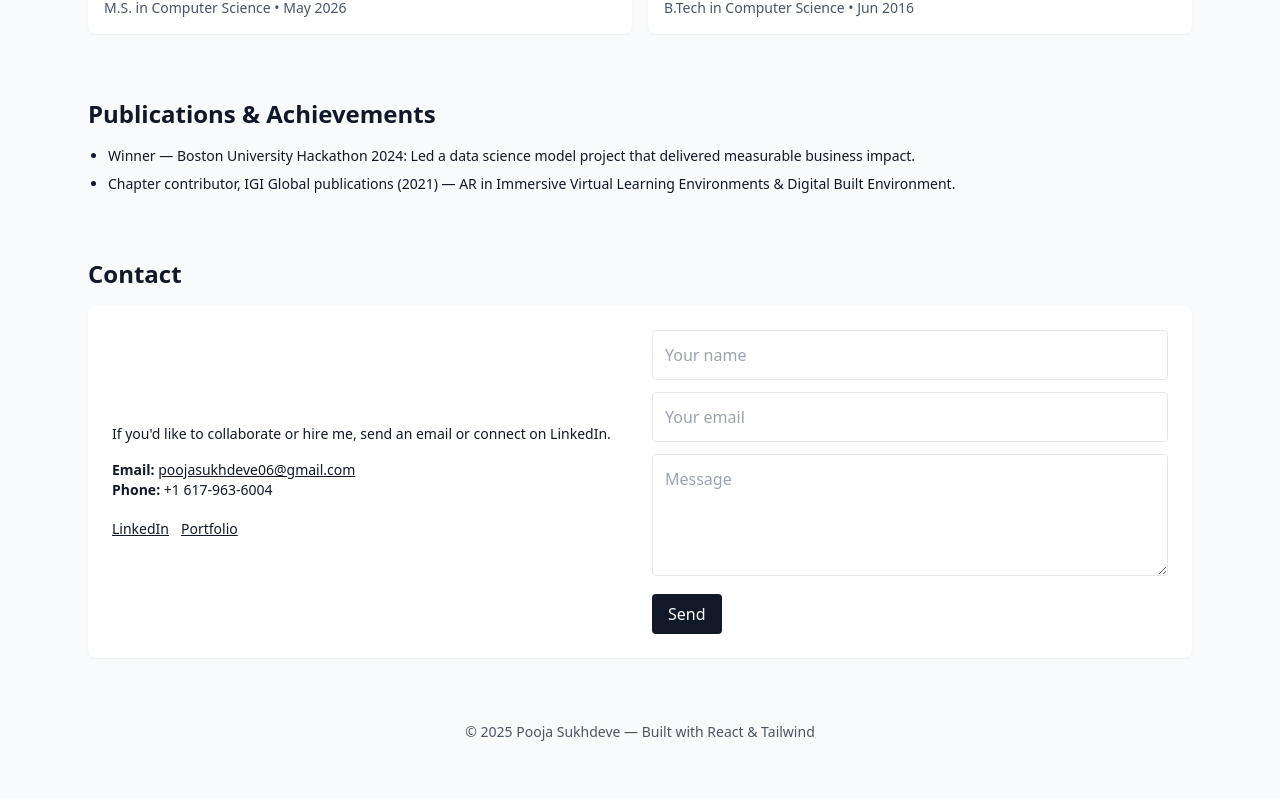
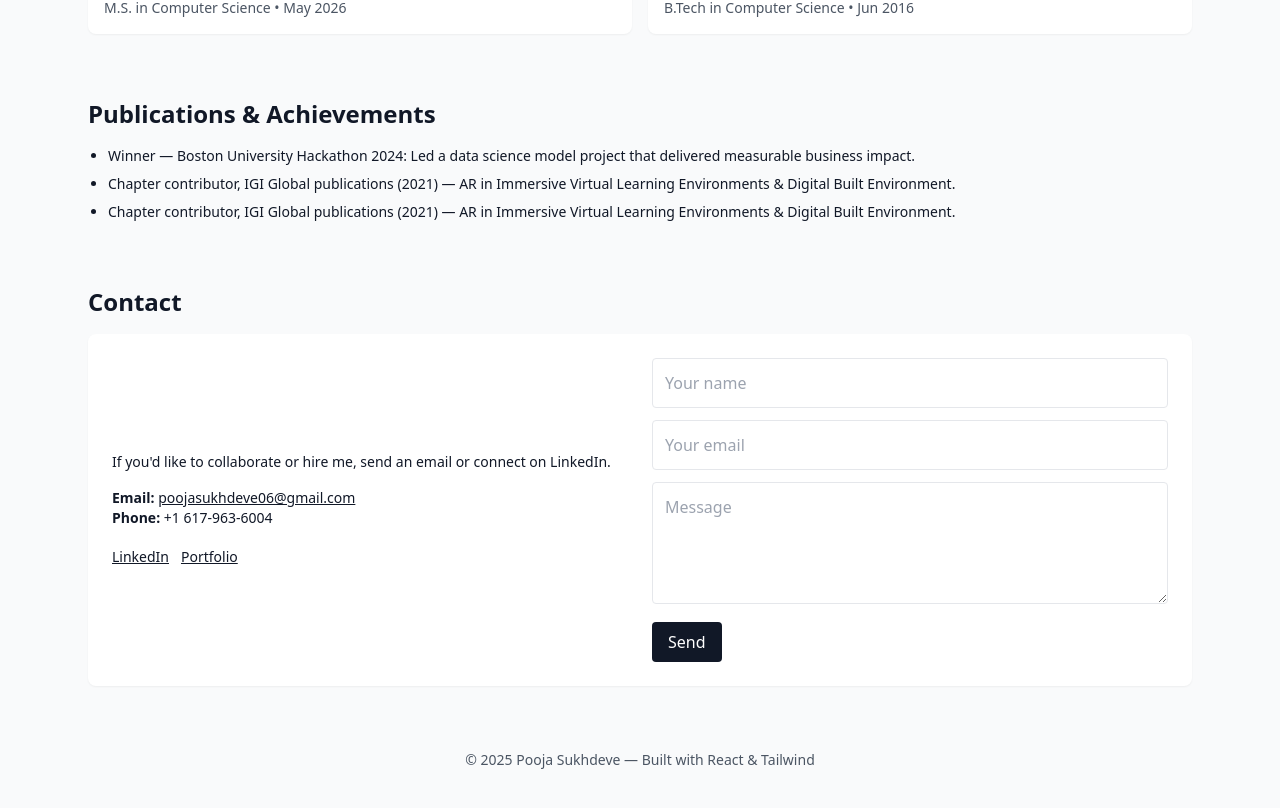
Before and after one commit to poojasukhdeve-project/pooja-portfolio, a React (Vite) app: page / in a window 1280 px wide. Shown: the part 2822-3630 px from the top of the page. Built offline with nearby package versions, Linux system fonts and the light colour scheme; the HTML template or start-up script is replaced by a standard one.

Commit message:
changes in the input directory

```diff
--- a/src/Portfolio.jsx
+++ b/src/Portfolio.jsx
@@ -305,6 +305,7 @@ export default function Portfolio() {
           <ul className="list-disc ml-5 text-sm space-y-2">
             <li>Winner — Boston University Hackathon 2024: Led a data science model project that delivered measurable business impact.</li>
             <li>Chapter contributor, IGI Global publications (2021) — AR in Immersive Virtual Learning Environments & Digital Built Environment.</li>
+            <li>Chapter contributor, IGI Global publications (2021) — AR in Immersive Virtual Learning Environments & Digital Built Environment.</li>
           </ul>
         </section>
 
```
